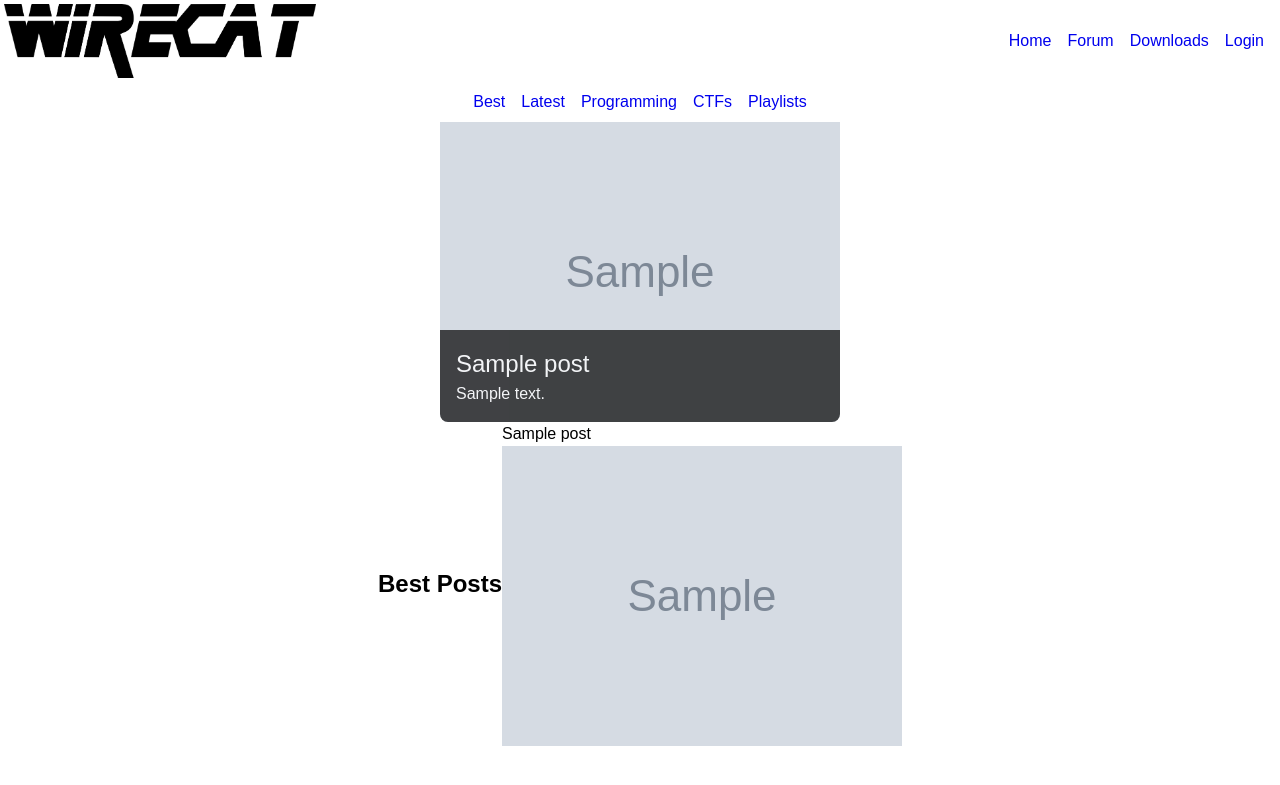
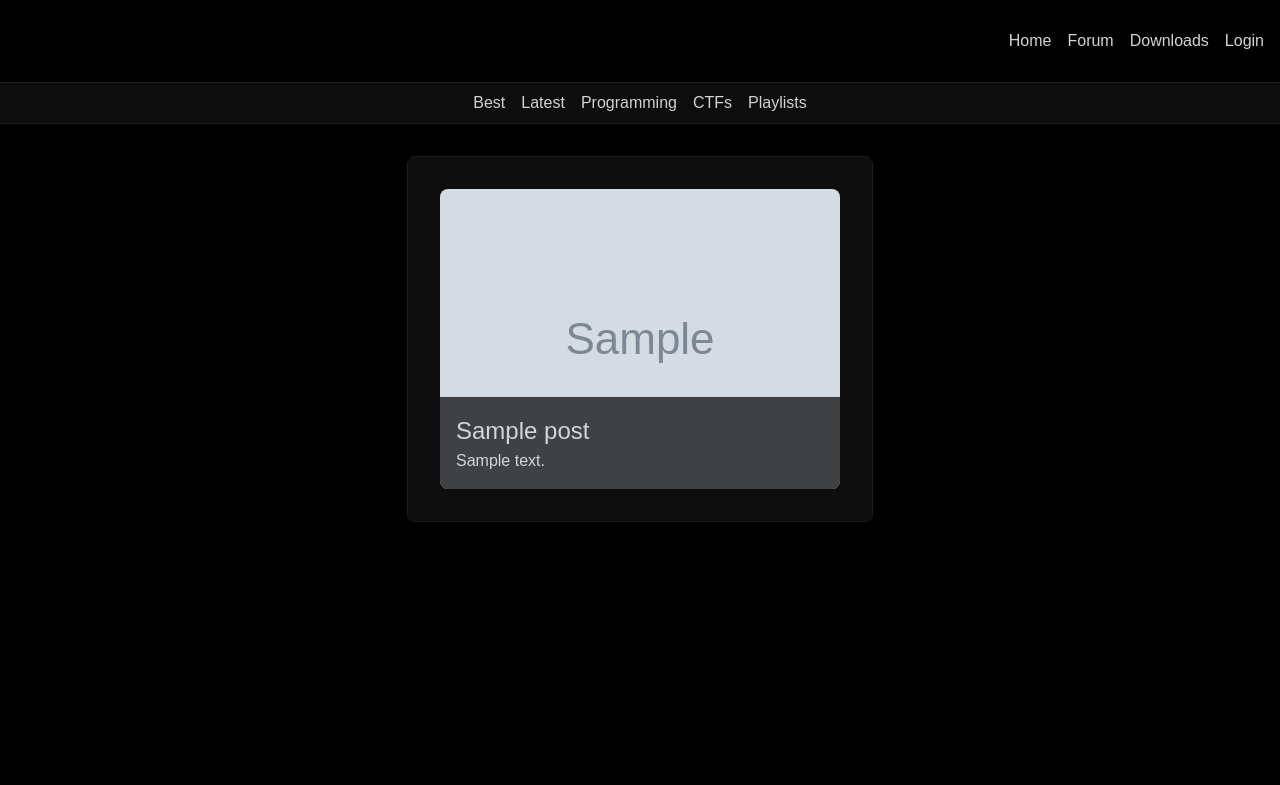
Before and after one commit to mimi-katsu/wirecat, a Flask app: page / in a window 1280 px wide. Shown: the top 785 px of the page. Run offline with Flask 3, Linux system fonts and the light colour scheme; tables that the repository leaves empty hold one stand-in row (values such as "Sample post"); grey boxes marked "Sample" are stand-in pictures.

Commit message:
made site look alot better

```diff
--- a/wirecat/static/css/frontpage.css
+++ b/wirecat/static/css/frontpage.css
@@ -1,14 +1,8 @@
-.content {
-  display: flex;
-  flex-direction: column;
-  grid-row-start: 3;
-  align-items: center;
-}
+
 
 .carousel {
-  border-bottom-left-radius: .5em;
-  border-bottom-right-radius: .5em;
   overflow: hidden;
+  max-width: 600px;
 }
 
 .carousel>.post {
@@ -16,20 +10,19 @@
   position: relative;
   top: 0;
   left: 0;
+  border-radius: 8px;
+  height: auto;
+
 }
 
 .carousel .post .carousel-overlay p {
-  color: white;
-}
-
-.carousel .post a {
-  position: relative;
-  z-index: 0;
+  color: var(--font-color-main);
 }
 
 .carousel .post a img {
-  max-height: 60vh;
+  border-radius: 8px;
   width: auto;
+  height: 100%;
 }
 
 .carousel .post .carousel-overlay {
@@ -37,26 +30,14 @@
   background-color: black;
   opacity: 0.7;
   width: 100%;
-  height: auto;
   position: absolute;
   bottom: 0;
   left: 0;
   padding: 1em;
 }
 
-.best-posts {
-  display: flex;
-  align-items: center;
-  justify-content: center;
-  max-width: 90vw;
-}
-
 .carousel-overlay .post-title {
   font-size: 1.5em;
-}
-
-.latest-post {
-  max-width: 90vw;
 }
 
 .carousel-overlay .black-overlay {
--- a/wirecat/static/css/main.css
+++ b/wirecat/static/css/main.css
@@ -1,15 +1,16 @@
 :root {
-    --background-color-main: white;
-    --background-color-secondary: white;
+    --background-color-main: black;
+    --background-color-secondary: rgb(13, 13, 13);
     --background-color-tertiary: white;
     --border-color-main: white ;
     --border-color-secondary: black;
-    --border-color-tertiary: black;
-    --font-color-main: black;
+    --border-color-tertiary: rgb(28, 28, 28);
+    --font-color-main: lightgray;
     --font-color-secondary: white;
     --font-color-tertiary: black;
 
     font-family: sans-serif;
+
     background-color: var(--background-color-main);
 }
 /*
@@ -22,6 +23,7 @@
     2. Remove default margin
   */
   * {
+    color: var(--font-color-main);
     margin: 0;
   }
   /*
@@ -68,6 +70,8 @@ body {
     display: grid;
     /* grid-template-rows:4em 2em 2.65em 12fr 1fr;  */
     grid-auto-rows: minmax(50px 1200px);
+    justify-content: center;
+    align-items: center;
 }
 
 .header {
@@ -95,11 +99,14 @@ body {
   padding-right: 1em;
 }
 
-.main-nav>a{
+.main-nav>a {
   padding-left: 1em;
 }
 
 .nav {
+  width: 100vw;
+  border-top: 1px solid var(--border-color-tertiary);
+  border-bottom: 1px solid var(--border-color-tertiary);
   display: flex;
   flex-wrap: wrap;
   justify-content: center;
@@ -113,131 +120,19 @@ body {
 .footer {
   grid-row-start: 4;
 }
-/*
-#search {
-    position: absolute;
-    padding: 15px;
-    right: 0;
-    grid-row-start: 1;
-    grid-column-start: 4;
-
+.content {
+  display: flex;
+  grid-row-start: 3;
+  align-items: start;
+  padding: 2em;
+  justify-content: center;
+  width: 100vw;
 }
 
-.border {
-    display: grid;
-    grid-template-rows: 1fr 1fr;
-    z-index: 0;
-    grid-row-start: 2;
-    grid-column-start: 1;
-    grid-column-end: 5;
-    background-color: var(--border-color-main);
-    overflow: hidden;
+.card {
+  overflow: hidden;
+  border: 1px solid var(--border-color-tertiary);
+  border-radius: 8px;
+  padding: 2em;
+  background-color: var(--background-color-secondary);
 }
-
-.white-block {
-    z-index: 1;
-    position: relative;
-    left: 2.75em;
-    grid-row-start: 2;
-    grid-column-start: 1;
-    grid-column-end: 2;
-    background-color: var(--background-color-main);
-    height: 1em;
-    width: 5em;
-    transform: rotate(72deg);
-
-}
-.white-line {
-    background-color: var(--background-color-main);
-}
-
-.status-bar {
-    display: flex;
-    justify-content: space-between;
-    align-items: center;
-    grid-row-start: 2;
-    grid-column-start: 1;
-    grid-column-end: 5;
-    /* border-bottom: solid 2px var(--border-color-secondary);
-    background-color: var(--background-color-main);
-}
-
-.status-bar > *{
-  margin-left: 1em;
-  margin-right: 1em;
-  font-family: sans-serif;
-  background-color: var(--background-color-tertiary);
-  text-decoration:none;
-}
-
-.nav {
-  overflow: scroll;
-  background-color: var(--border-color-secondary);
-  display: flex;
-  justify-content: center;
-  align-items: center;
-  grid-row-start:3;
-  grid-column-start: 1;
-  grid-column-end: 5;
-}
-.nav>a{
-  font-size: 1.25em;
-  padding-left: 1em;
-  padding-right: 1em;
-  color: white;
-}
-.main-nav {
-  display: flex;
-
-  justify-content: end;
-  align-items: center;
-  grid-row-start: 1;
-  grid-column-start: 4;
-  grid-column-end: 5;
-  /* border-bottom: solid 2px var(--border-color-secondary);
-}
-
-.header-nav {
-  padding-left: 1em;
-  padding-right: 1em;
-  font-family: sans-serif;
-  background-color: var(--background-color-tertiary);
-}
-
-.main-nav>.buttons>p {
-  display: flex;
-  justify-content: end;
-}
-
-.post {
-    display: flex;
-}
-.post img {
-    height: 100px;
-    width: 100px;
-}
-
-.best-posts {
-    align-items: center;
-    justify-content: center;
-    display: flex;
-    grid-row-start: 3;
-}
-
-a {
-  color: black;
-  text-decoration:none;
-}
-
-.footer {
-    grid-column-start: 1;
-    grid-column-end: 4;
-    grid-row-start: 5;
-    background-color: var(--background-color-secondary);
-}
-
-.content {
-    grid-column-start: 2;
-    gap: 1em;
-    grid-row-start: 4;
-} */
--- a/wirecat/templates/blog.html
+++ b/wirecat/templates/blog.html
@@ -19,5 +19,4 @@
 
 {% block content %}
 
-{% block post %}{% endblock %}
 {% endblock %}
--- a/wirecat/templates/frontpage.html
+++ b/wirecat/templates/frontpage.html
@@ -18,30 +18,20 @@
 {% endblock %}
 
 {% block content %}
-    <div class="carousel">
-        {% for p in best_posts %}
+{% for p in best_posts %}
+<a href="/blog/{{p.post_id}}">
+    <div class="carousel card">
             <div class="post">
-                <a href="/blog/{{p.post_id}}"><img src="{{p.thumbnail}}" alt="" class="thumbnail"></a>
+                <img src="{{p.thumbnail}}" alt="" class="thumbnail">
                 <div class="carousel-overlay">
                     <p class="post-title">{{p.title}}</p>
                     <p class="post-summary">{{p.summary}}</p>
                     <div class="black-overlay"></div>
                 </div>
             </div>
-        {% endfor %}
     </div>
+</a>
+{% endfor %}
 
-    <div class="latest-post">
-    </div>
-
-    <div class="best-posts">
-        <h2>Best Posts</h2>
-        {% for p in best_posts %}
-            <div class="post">
-                <p class="post-text">{{p.title}}</p>
-                <a href="/blog/{{p.id}}"><img src="{{p.thumbnail}}" alt="" class="post-image"></a>
-            </div>
-        {% endfor %}
-    </div>
 
 {% endblock %}
```
Also changed, not shown: wirecat/static/css/post.css (+28 -0 lines), wirecat/templates/post.html (+8 -3 lines), wirecat/static/css/blog.css (deleted).
